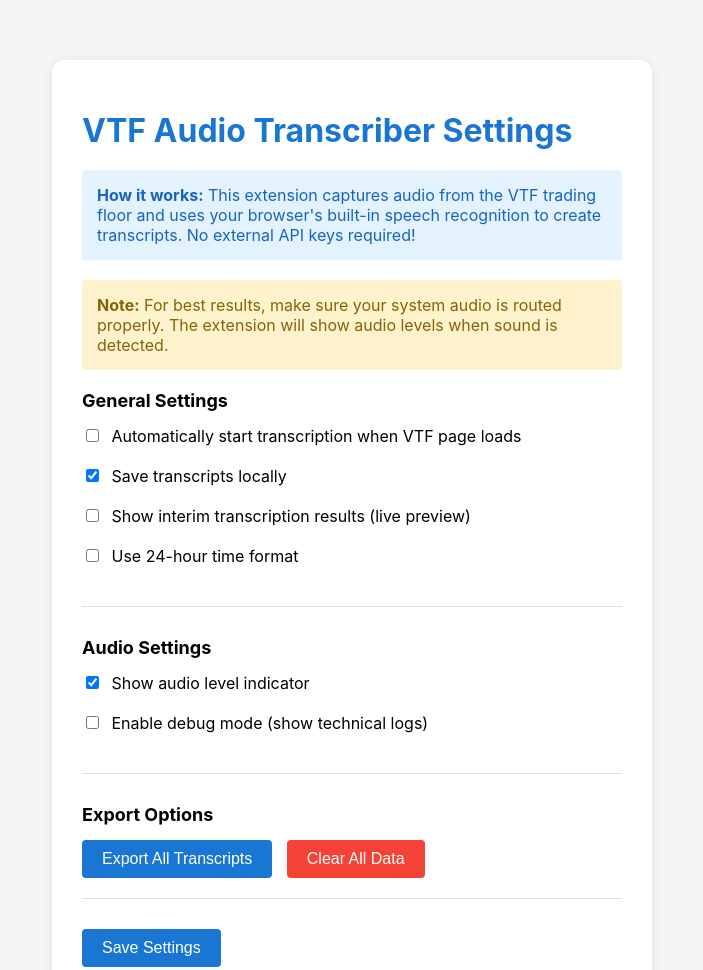
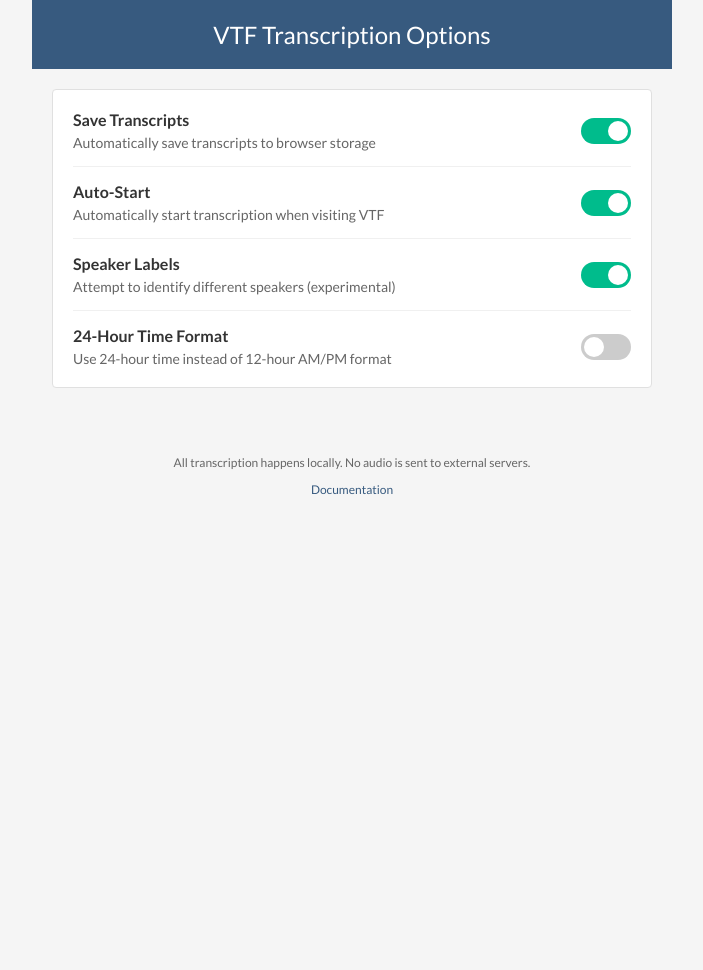
Before and after one commit to simonplant/vtf-accessibility-transcript, a browser extension: page options.html in a window 1280 px wide. Shown: the top 970 px of the page, without its empty margins (288-991 px from the left). After the commit the page ends 800 px from the top, so only its background shows below. Drawn offline with Linux system fonts and the light colour scheme.

Commit message:
WIP updates

```diff
--- a/options.html
+++ b/options.html
@@ -1,151 +1,227 @@
 <!DOCTYPE html>
-<html>
+<html lang="en">
 <head>
-    <title>VTF Transcriber Options</title>
+    <meta charset="UTF-8">
+    <meta name="viewport" content="width=device-width, initial-scale=1.0">
+    <title>VTF Transcription Options</title>
     <style>
+        @import url('https://fonts.googleapis.com/css?family=Lato:400,700,400italic');
+        @import url('https://fonts.googleapis.com/css2?family=Roboto:ital,wght@0,400;0,700;1,400;1,700&display=swap');
+
+        :root {
+            --blue: #375a7f;
+            --indigo: #6610f2;
+            --purple: #6f42c1;
+            --pink: #e83e8c;
+            --red: #e74c3c;
+            --orange: #fd7e14;
+            --yellow: #f39c12;
+            --green: #00bc8c;
+            --teal: #20c997;
+            --cyan: #3498db;
+            --gray: #999;
+            --gray-dark: #303030;
+            --primary: #375a7f;
+            --secondary: #444;
+            --success: #00bc8c;
+            --info: #3498db;
+            --warning: #f39c12;
+            --danger: #e74c3c;
+            --light: #303030;
+            --dark: #adb5bd;
+        }
+
         body {
-            font-family: -apple-system, BlinkMacSystemFont, 'Segoe UI', Roboto, sans-serif;
+            font-family: 'Lato', 'Roboto', -apple-system, BlinkMacSystemFont, 'Segoe UI', sans-serif;
+            background: #f5f5f5;
+            color: #333;
+            margin: 0;
+            padding: 20px;
             max-width: 600px;
-            margin: 40px auto;
+            margin: 0 auto;
+        }
+
+        .header {
+            background: var(--primary);
+            color: white;
             padding: 20px;
-            background: #f5f5f5;
+            margin: -20px -20px 20px -20px;
+            text-align: center;
         }
-        .container {
+
+        h1 {
+            margin: 0;
+            font-size: 24px;
+            font-weight: 500;
+        }
+
+        .option-group {
             background: white;
-            border-radius: 12px;
-            padding: 30px;
-            box-shadow: 0 2px 10px rgba(0,0,0,0.1);
+            border-radius: 4px;
+            padding: 20px;
+            margin-bottom: 20px;
+            border: 1px solid #e0e0e0;
         }
-        h1 {
-            color: #1976d2;
-            margin-bottom: 20px;
+
+        .option-row {
+            display: flex;
+            justify-content: space-between;
+            align-items: center;
+            margin-bottom: 15px;
+            padding-bottom: 15px;
+            border-bottom: 1px solid #f0f0f0;
         }
-        .section {
-            margin-bottom: 30px;
-            padding-bottom: 20px;
-            border-bottom: 1px solid #e0e0e0;
-        }
-        .section:last-child {
+
+        .option-row:last-child {
+            margin-bottom: 0;
+            padding-bottom: 0;
             border-bottom: none;
         }
-        h2 {
-            font-size: 18px;
-            margin-bottom: 15px;
+
+        .option-label {
+            flex: 1;
         }
-        .option-group {
-            margin-bottom: 20px;
+
+        .option-label h3 {
+            margin: 0 0 5px 0;
+            font-size: 16px;
+            font-weight: 600;
         }
-        label {
-            display: block;
-            margin-bottom: 10px;
+
+        .option-label p {
+            margin: 0;
+            font-size: 14px;
+            color: #666;
+        }
+
+        .toggle-switch {
+            position: relative;
+            width: 50px;
+            height: 26px;
+        }
+
+        .toggle-switch input {
+            opacity: 0;
+            width: 0;
+            height: 0;
+        }
+
+        .toggle-slider {
+            position: absolute;
             cursor: pointer;
+            top: 0;
+            left: 0;
+            right: 0;
+            bottom: 0;
+            background-color: #ccc;
+            transition: .4s;
+            border-radius: 26px;
         }
-        input[type="checkbox"] {
-            margin-right: 8px;
+
+        .toggle-slider:before {
+            position: absolute;
+            content: "";
+            height: 20px;
+            width: 20px;
+            left: 3px;
+            bottom: 3px;
+            background-color: white;
+            transition: .4s;
+            border-radius: 50%;
         }
-        button {
-            background: #1976d2;
-            color: white;
-            border: none;
-            padding: 10px 20px;
-            border-radius: 4px;
-            cursor: pointer;
-            font-size: 16px;
+
+        input:checked + .toggle-slider {
+            background-color: var(--success);
         }
-        button:hover {
-            background: #1565c0;
+
+        input:checked + .toggle-slider:before {
+            transform: translateX(24px);
         }
-        .status {
+
+        .save-status {
+            text-align: center;
             margin-top: 10px;
-            padding: 10px;
-            border-radius: 4px;
-            display: none;
+            font-size: 14px;
+            color: var(--success);
+            opacity: 0;
+            transition: opacity 0.3s;
         }
-        .status.success {
-            background: #e8f5e9;
-            color: #2e7d32;
-            display: block;
+
+        .save-status.show {
+            opacity: 1;
         }
-        .info {
-            background: #e3f2fd;
-            padding: 15px;
-            border-radius: 4px;
-            margin-bottom: 20px;
-            color: #1565c0;
+
+        .footer {
+            text-align: center;
+            color: #666;
+            font-size: 12px;
+            margin-top: 30px;
         }
-        .warning {
-            background: #fff3cd;
-            padding: 15px;
-            border-radius: 4px;
-            margin-bottom: 20px;
-            color: #856404;
+
+        .footer a {
+            color: var(--primary);
+            text-decoration: none;
         }
     </style>
 </head>
 <body>
-    <div class="container">
-        <h1>VTF Audio Transcriber Settings</h1>
+    <div class="header">
+        <h1>VTF Transcription Options</h1>
+    </div>
 
-        <div class="info">
-            <strong>How it works:</strong> This extension captures audio from the VTF trading floor and uses your browser's built-in speech recognition to create transcripts. No external API keys required!
+    <div class="option-group">
+        <div class="option-row">
+            <div class="option-label">
+                <h3>Save Transcripts</h3>
+                <p>Automatically save transcripts to browser storage</p>
+            </div>
+            <label class="toggle-switch">
+                <input type="checkbox" id="saveTranscripts" checked>
+                <span class="toggle-slider"></span>
+            </label>
         </div>
 
-        <div class="warning">
-            <strong>Note:</strong> For best results, make sure your system audio is routed properly. The extension will show audio levels when sound is detected.
+        <div class="option-row">
+            <div class="option-label">
+                <h3>Auto-Start</h3>
+                <p>Automatically start transcription when visiting VTF</p>
+            </div>
+            <label class="toggle-switch">
+                <input type="checkbox" id="autoStart" checked>
+                <span class="toggle-slider"></span>
+            </label>
         </div>
 
-        <div class="section">
-            <h2>General Settings</h2>
-            <div class="option-group">
-                <label>
-                    <input type="checkbox" id="auto-start">
-                    Automatically start transcription when VTF page loads
-                </label>
+        <div class="option-row">
+            <div class="option-label">
+                <h3>Speaker Labels</h3>
+                <p>Attempt to identify different speakers (experimental)</p>
             </div>
-            <div class="option-group">
-                <label>
-                    <input type="checkbox" id="save-transcripts" checked>
-                    Save transcripts locally
-                </label>
-            </div>
-            <div class="option-group">
-                <label>
-                    <input type="checkbox" id="show-interim">
-                    Show interim transcription results (live preview)
-                </label>
-            </div>
-            <div class="option-group">
-                <label>
-                    <input type="checkbox" id="timestamp-format">
-                    Use 24-hour time format
-                </label>
-            </div>
+            <label class="toggle-switch">
+                <input type="checkbox" id="speakerLabels" checked>
+                <span class="toggle-slider"></span>
+            </label>
         </div>
 
-        <div class="section">
-            <h2>Audio Settings</h2>
-            <div class="option-group">
-                <label>
-                    <input type="checkbox" id="show-levels" checked>
-                    Show audio level indicator
-                </label>
+        <div class="option-row">
+            <div class="option-label">
+                <h3>24-Hour Time Format</h3>
+                <p>Use 24-hour time instead of 12-hour AM/PM format</p>
             </div>
-            <div class="option-group">
-                <label>
-                    <input type="checkbox" id="debug-mode">
-                    Enable debug mode (show technical logs)
-                </label>
-            </div>
+            <label class="toggle-switch">
+                <input type="checkbox" id="use24Hour">
+                <span class="toggle-slider"></span>
+            </label>
         </div>
+    </div>
 
-        <div class="section">
-            <h2>Export Options</h2>
-            <button id="exportBtn">Export All Transcripts</button>
-            <button id="clearBtn" style="background: #f44336; margin-left: 10px;">Clear All Data</button>
-        </div>
+    <div class="save-status" id="saveStatus">
+        ✓ Settings saved
+    </div>
 
-        <button id="saveBtn">Save Settings</button>
-        <div id="status" class="status"></div>
+    <div class="footer">
+        <p>All transcription happens locally. No audio is sent to external servers.</p>
+        <p><a href="https://github.com/yourusername/vtf-transcription" target="_blank">Documentation</a></p>
     </div>
 
     <script src="options.js"></script>
```
Also changed, not shown: audio-processor.js (added, +36 -0 lines), content.js (+40 -2 lines), options.js (+45 -66 lines), manifest.json, 1 other file.
